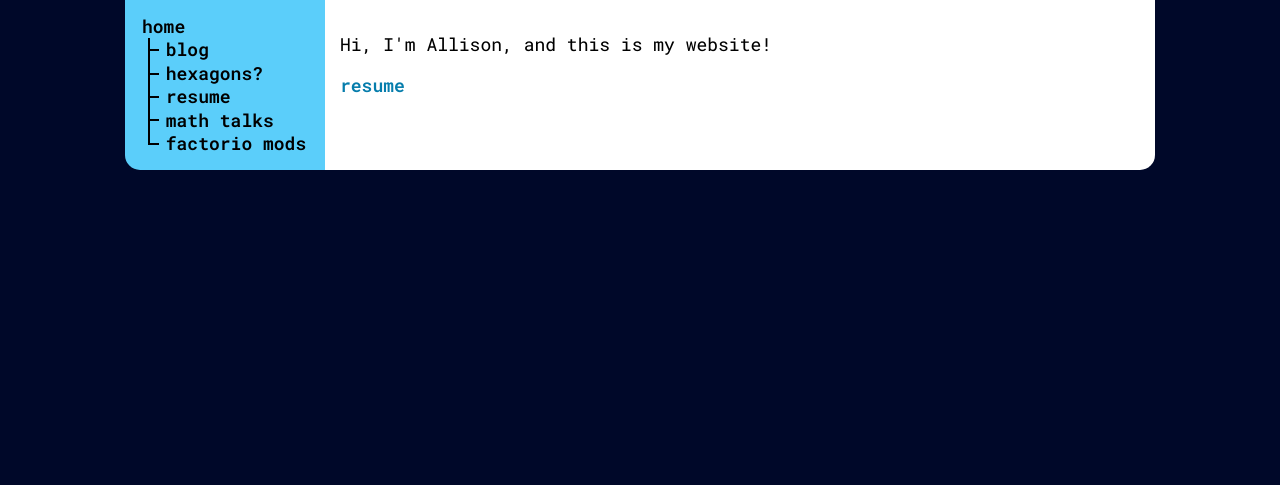
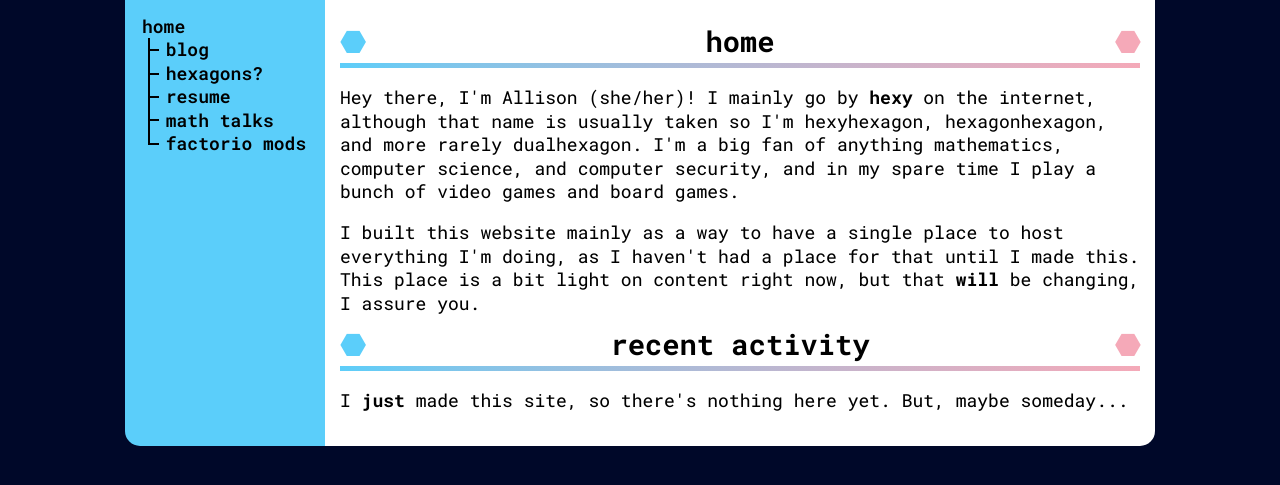
Before and after one commit to hexagonhexagon/hexy-personalwebsite, a PHP site: page / in a window 1280 px wide. Shown: the part 120-605 px from the top of the page. Run offline with PHP 8.4, Linux system fonts and the light colour scheme.

Commit message:
rewrote home

```diff
--- a/index.php
+++ b/index.php
@@ -3,7 +3,14 @@ $title = 'home';
 require 'templates/top.php';
 ?>
 <main>
-    <p>Hi, I'm Allison, and this is my website!</p>
-    <p><a href="resume.php">resume</a></p>
+    <section>
+        <h2>home</h2>
+        <p>Hey there, I'm Allison (she/her)! I mainly go by <b>hexy</b> on the internet, although that name is usually taken so I'm hexyhexagon, hexagonhexagon, and more rarely dualhexagon. I'm a big fan of anything mathematics, computer science, and computer security, and in my spare time I play a bunch of video games and board games.</p>
+        <p>I built this website mainly as a way to have a single place to host everything I'm doing, as I haven't had a place for that until I made this. This place is a bit light on content right now, but that <b>will</b> be changing, I assure you.</p>
+    </section>
+    <section>
+        <h2>recent activity</h2>
+        <p>I <b>just</b> made this site, so there's nothing here yet. But, maybe someday...</p>
+    </section>
 </main>
 <?php require 'templates/bottom.php' ?>
```
